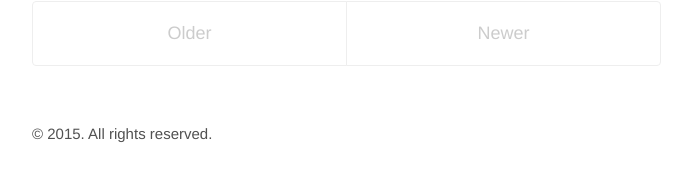
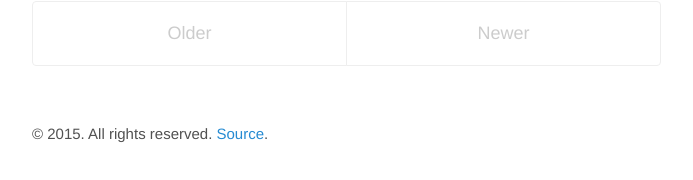
Before and after one commit to garriguv/garriguv.github.io, a Jekyll site: the page built from index.html, in a window 1280 px wide. Shown: the part 1615-1795 px from the top of the page, without its empty margins (293-986 px from the left). Built offline with Jekyll 4.4.1, drawn with Linux system fonts in a browser that asks for light colours; the list of posts is cut into pages by our own code.

Commit message:
Add source

```diff
--- a/_layouts/default.html
+++ b/_layouts/default.html
@@ -23,7 +23,7 @@
 
       <footer class="footer">
         <small>
-          &copy; <time datetime="{{ site.time | date_to_xmlschema }}">{{ site.time | date: '%Y' }}</time>. All rights reserved.
+          &copy; <time datetime="{{ site.time | date_to_xmlschema }}">{{ site.time | date: '%Y' }}</time>. All rights reserved. <a href="https://github.com/garriguv/garriguv.github.io">Source</a>.
         </small>
       </footer>
     </div>
```
